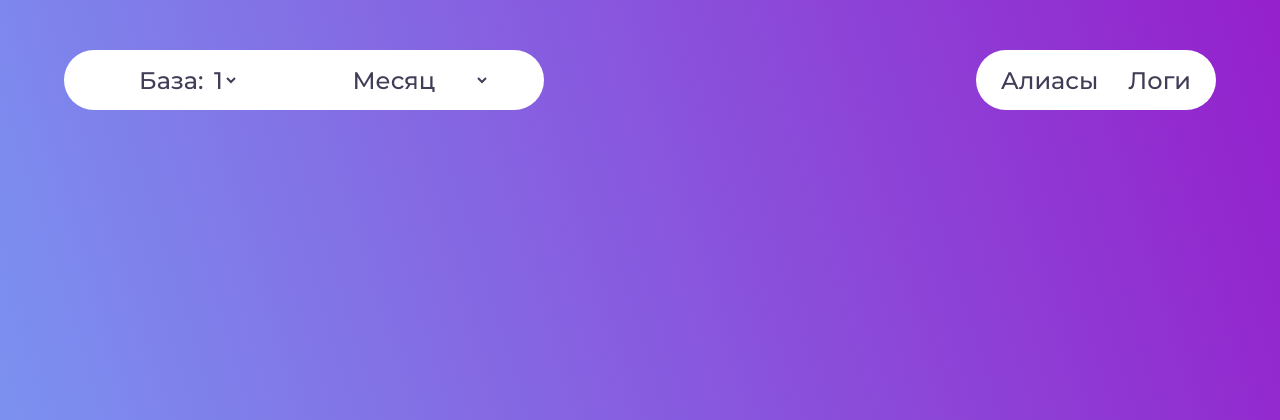
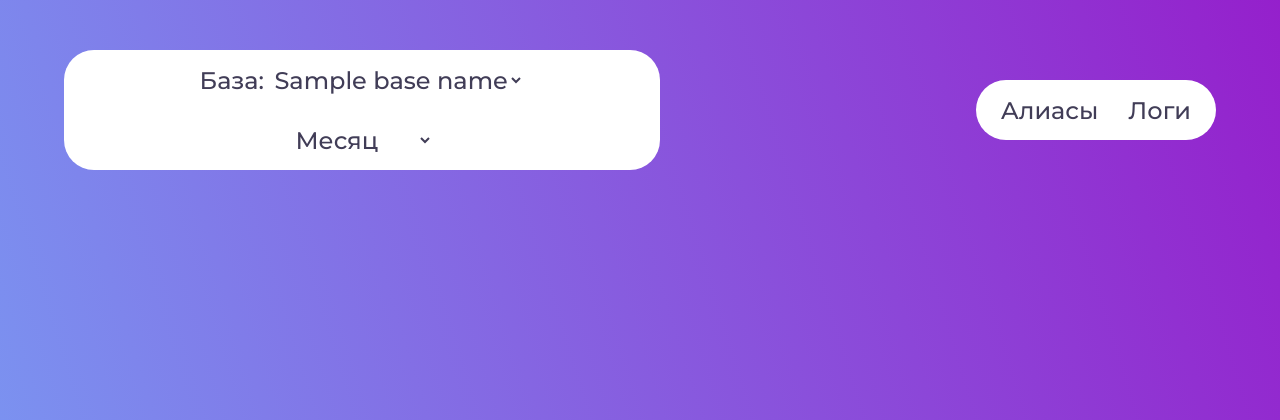
Before and after one commit to FirinKinuo/1C-backup-service, a Python web app: template backup_service/web/backups/templates/layout.html in a window 1280 px wide. Shown: the top 420 px of the page. Run offline with Jinja, Linux system fonts and the light colour scheme; the template is opened without the code that fills it: most values are stand-ins (such as "Sample title", 1, 10 or a date in 2020).

Commit message:
Add: API method for add an alias for the name of the 1C database

```diff
--- a/backup_service/web/backups/templates/backup_filters.html
+++ b/backup_service/web/backups/templates/backup_filters.html
@@ -3,8 +3,8 @@
         <label for="base-number">
             <span>База:</span>
             <select id="base-name">
-                {% for base_number in base_numbers|sort() %}
-                    <option value="{{ base_number }}">{{ base_number }}</option>
+                {% for base_names in base_list|sort() %}
+                    <option value="{{ base_names[0] }}">{{ base_names[1] }}</option>
                 {% endfor %}
             </select>
         </label>
```
Also changed, not shown: backup_service/web/backups/controllers.py (+6 -2 lines).
